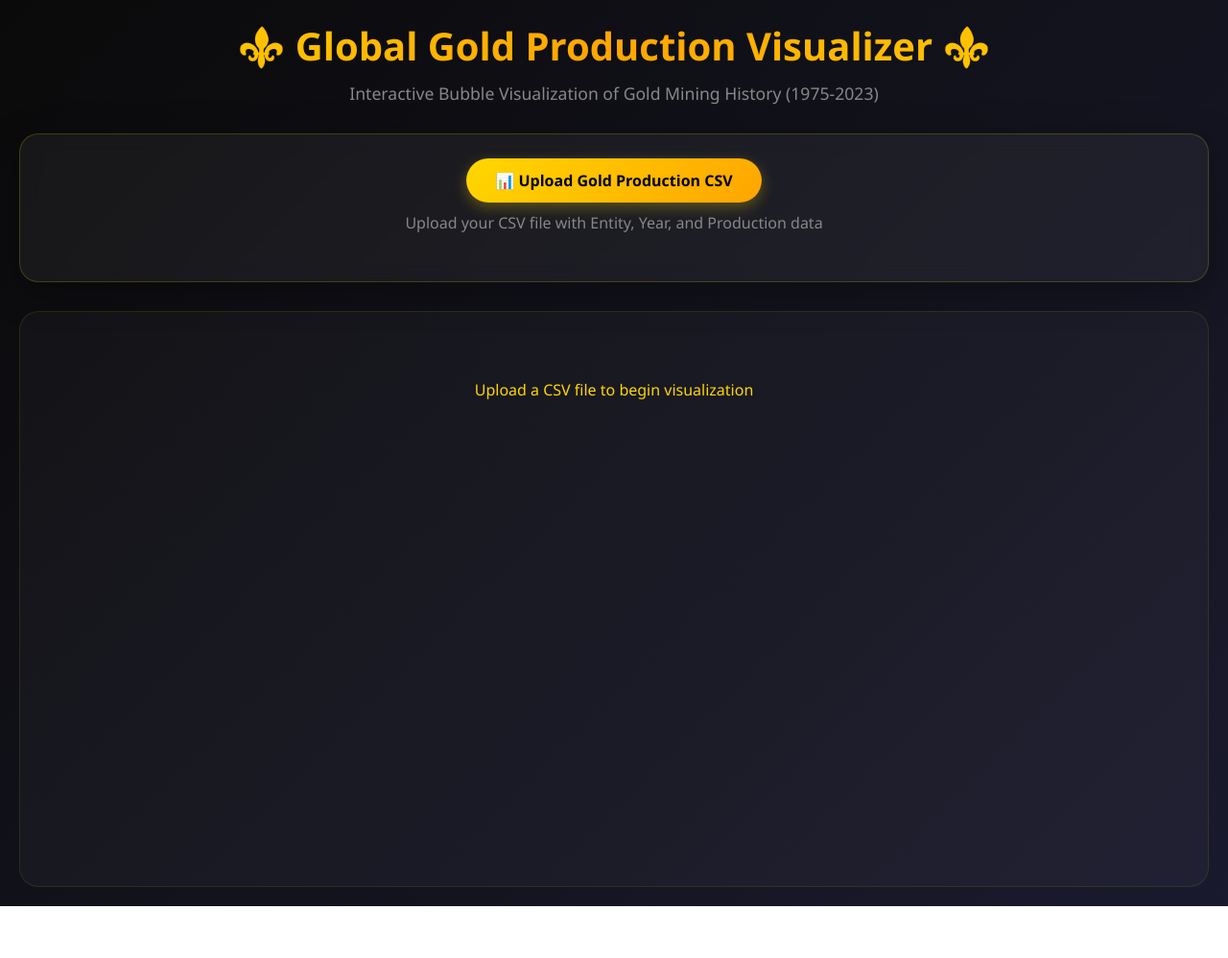
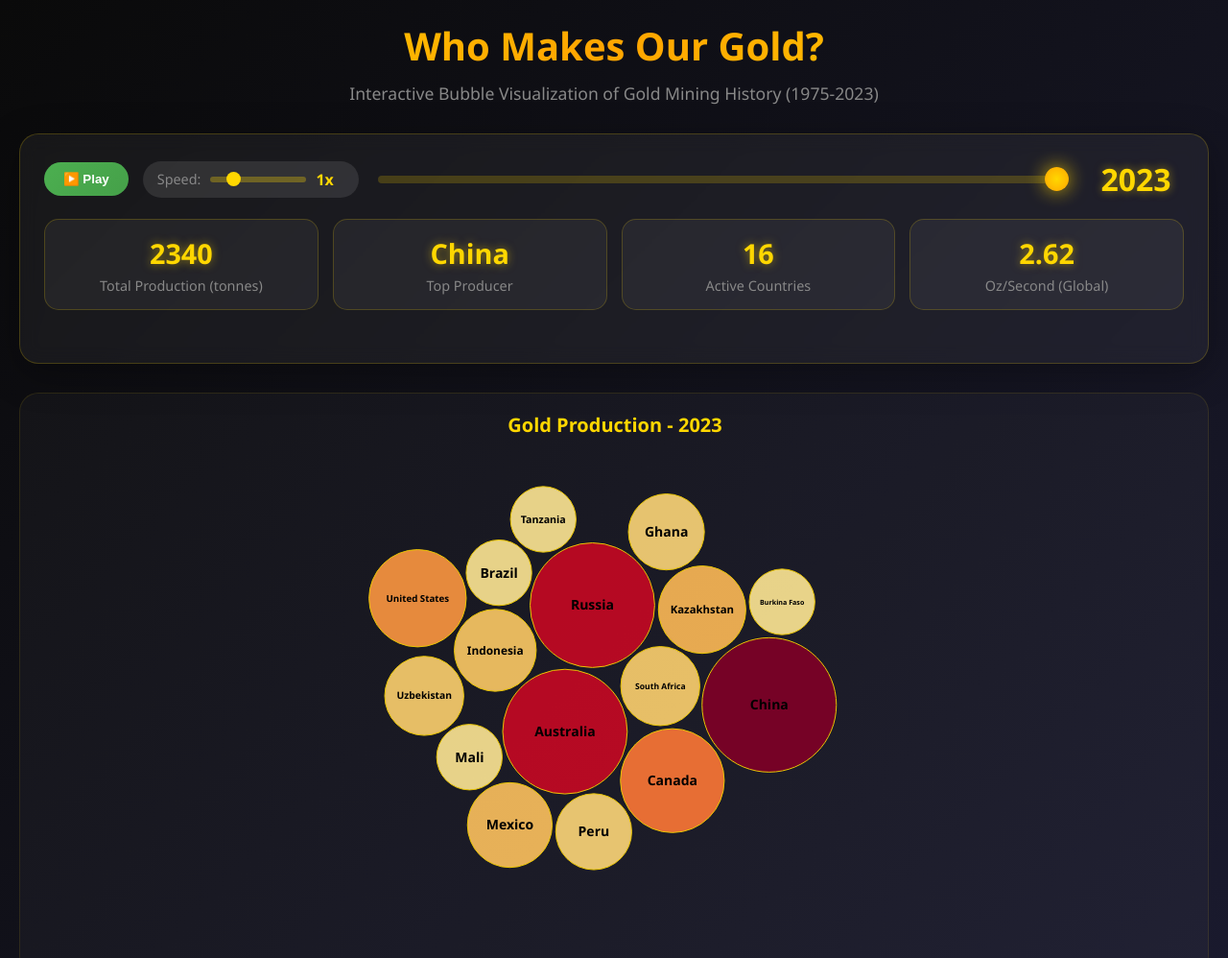
Before and after one commit to T3CHW1ZRD/GOLD_DATAVISUALIZATION_2025, a plain HTML site: page _VIS3/vis3.html in a window 1280 px wide. Shown: the top 998 px of the page at 96% size. Before the commit the page ends 944 px from the top, so only its background shows below. Drawn offline with nearby package versions, Linux system fonts and the light colour scheme.

Commit message:
Update vis3.html

```diff
--- a/_VIS3/vis3.html
+++ b/_VIS3/vis3.html
@@ -3,7 +3,7 @@
 <head>
     <meta charset="UTF-8">
     <meta name="viewport" content="width=device-width, initial-scale=1.0">
-    <title>Global Gold Production Visualizer</title>
+    <title>Who Makes Our Gold?</title>
     <script src="https://cdnjs.cloudflare.com/ajax/libs/d3/7.8.5/d3.min.js"></script>
     <script src="https://cdnjs.cloudflare.com/ajax/libs/PapaParse/5.4.1/papaparse.min.js"></script>
     <style>
@@ -335,7 +335,7 @@
 <body>
     <div class="container">
         <div class="header">
-            <h1>⚜️ Global Gold Production Visualizer ⚜️</h1>
+            <h1>Who Makes Our Gold?</h1>
             <p class="subtitle">Interactive Bubble Visualization of Gold Mining History (1975-2023)</p>
         </div>
 
@@ -406,6 +406,32 @@
 
         // Initialize
         document.addEventListener('DOMContentLoaded', function() {
+            // Try to auto-load CSV from same directory
+            const CSV_PATH = encodeURI('gold-production.csv');
+            fetch(CSV_PATH)
+                .then(res => {
+                    if (!res.ok) throw new Error('CSV not found');
+                    return res.text();
+                })
+                .then(text => {
+                    const results = Papa.parse(text, {
+                        header: true,
+                        dynamicTyping: true,
+                        skipEmptyLines: true
+                    });
+                    processData(results.data);
+                    // Hide uploader when auto-load succeeds
+                    const up = document.getElementById('csvFile');
+                    if (up) {
+                        const wrapper = up.closest('.upload-section');
+                        if (wrapper) wrapper.style.display = 'none';
+                    }
+                })
+                .catch(err => {
+                    // If auto-load fails, keep uploader visible
+                    console.warn('Auto-load failed, please upload manually.', err);
+                });
+
             document.getElementById('csvFile').addEventListener('change', handleFileUpload);
 
             document.getElementById('yearSlider').addEventListener('input', function(e) {
@@ -664,8 +690,6 @@
             tooltip.style.display = 'block';
 
             // Calculate animation timing based on seconds per ounce
-            // If it takes 0.5 seconds to produce an ounce, new bar every 0.1 seconds (5 bars = 1 ounce)
-            // If it takes 2 seconds to produce an ounce, new bar every 0.4 seconds
             const secondsPerOunce = data.secondsPerOunce;
             const barsPerOunce = 5; // 5 bars represent 1 ounce
             const delayPerBar = (secondsPerOunce / barsPerOunce) * 1000; // Convert to milliseconds
```
